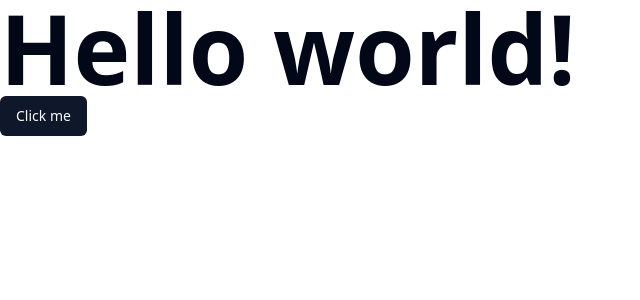
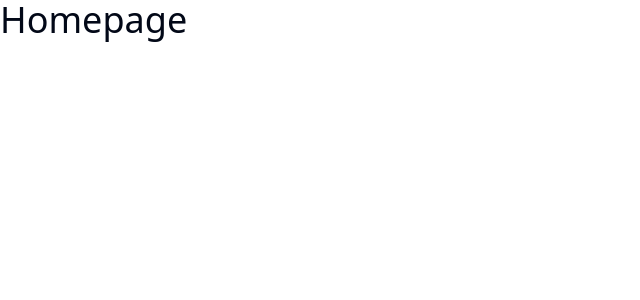
Before and after one commit to Techbrolakes/quizbase, a React (Vite) app: page / in a window 1280 px wide. Shown: the top 300 px of the page, without its empty margins (0-640 px from the left). Built offline with nearby package versions, Linux system fonts and the light colour scheme.

Commit message:
Feat: Project Structure Configs

```diff
--- a/package.json
+++ b/package.json
@@ -12,12 +12,14 @@
    "dependencies": {
       "@radix-ui/react-slot": "^1.0.2",
       "@reduxjs/toolkit": "^1.9.5",
+      "axios": "^1.4.0",
       "class-variance-authority": "^0.6.1",
       "clsx": "^1.2.1",
       "lucide-react": "^0.258.0",
       "react": "^18.2.0",
       "react-dom": "^18.2.0",
       "react-redux": "^8.0.5",
+      "react-router-dom": "^6.14.1",
       "sass": "^1.62.1",
       "tailwind-merge": "^1.13.2",
       "tailwindcss-animate": "^1.0.6",
--- a/src/App.tsx
+++ /dev/null
@@ -1,13 +0,0 @@
-import React from 'react';
-import { Button } from './baseui/ui/button';
-
-const App: React.FC = () => {
-   return (
-      <div>
-         <h1 className="text-8xl font-bold">Hello world!</h1>
-         <Button>Click me</Button>
-      </div>
-   );
-};
-
-export default App;
--- /dev/null
+++ b/src/config/routes.tsx
@@ -0,0 +1,11 @@
+import { createBrowserRouter } from 'react-router-dom';
+import Homepage from '@/pages/Homepage';
+
+const router = createBrowserRouter([
+   {
+      path: '/',
+      element: <Homepage />,
+   },
+]);
+
+export default router;
--- a/src/main.tsx
+++ b/src/main.tsx
@@ -1,10 +1,11 @@
 import React from 'react';
 import ReactDOM from 'react-dom/client';
-import App from './App.tsx';
+import { RouterProvider } from 'react-router-dom';
+import router from './config/routes';
 import './styles/index.css';
 
 ReactDOM.createRoot(document.getElementById('root') as HTMLElement).render(
    <React.StrictMode>
-      <App />
+      <RouterProvider router={router} />
    </React.StrictMode>,
 );
--- /dev/null
+++ b/src/pages/Homepage.tsx
@@ -0,0 +1,11 @@
+import React from 'react';
+
+const Homepage: React.FC = () => {
+   return (
+      <div>
+         <h1 className="text-4xl">Homepage</h1>
+      </div>
+   );
+};
+
+export default Homepage;
```
Also changed, not shown: 1 other file (tests, documents, lock files or other folders).
